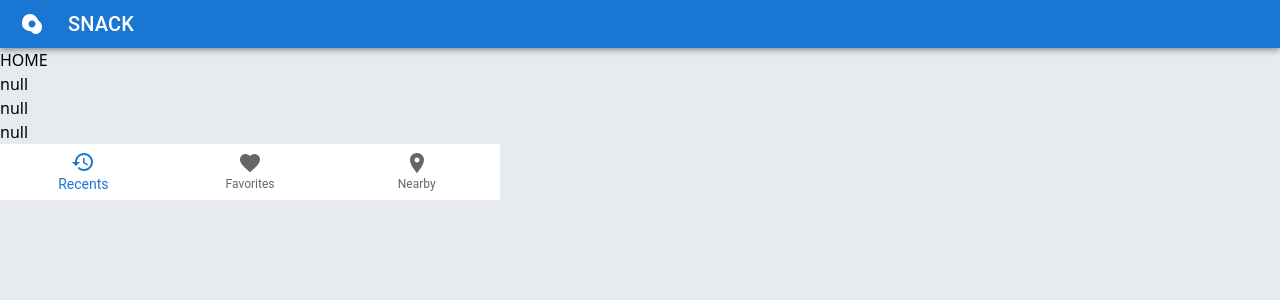
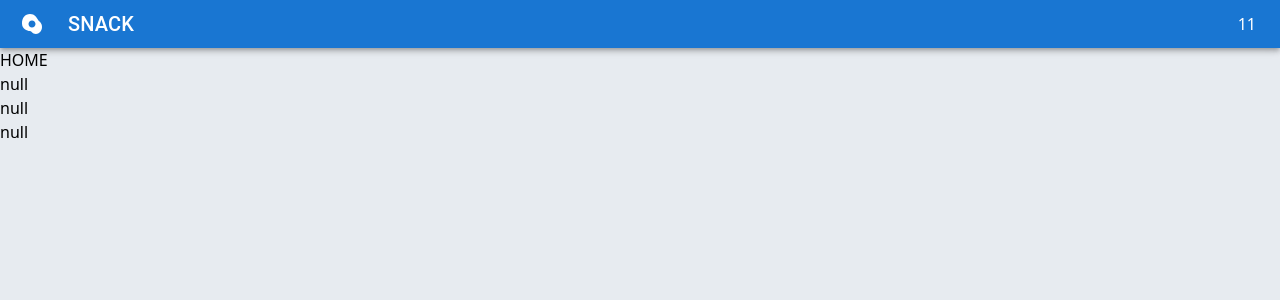
Before and after one commit to jdwns96/mern-template, a React (Create React App) app in the folder front/: page / in a window 1280 px wide. Shown: the top 300 px of the page. Built offline with nearby package versions, Linux system fonts and the light colour scheme.

Commit message:
[UPDATE]

```diff
--- a/front/src/components/layout/headers/AppHeader.tsx
+++ b/front/src/components/layout/headers/AppHeader.tsx
@@ -4,17 +4,23 @@ import React from "react";
 
 export default function AppHeader() {
   return (
-    <header>
+    <>
       <AppBar position="static">
-        <Toolbar variant="dense">
-          <IconButton edge="start" color="inherit" aria-label="menu" sx={{ mr: 2 }}>
-            <EggAlt />
-          </IconButton>
-          <Typography variant="h6" color="inherit" component="div">
-            SNACK
-          </Typography>
+        <Toolbar variant="dense" className="flex justify-between">
+          <div className="flex">
+            <IconButton edge="start" color="inherit" aria-label="menu" sx={{ mr: 2 }}>
+              <EggAlt />
+            </IconButton>
+            <Typography variant="h6" color="inherit" component="div" className="flex items-center">
+              SNACK
+            </Typography>
+          </div>
+          <ul className="flex">
+            <li className="h-full">1</li>
+            <li className="h-full">1</li>
+          </ul>
         </Toolbar>
       </AppBar>
-    </header>
+    </>
   );
 }
--- a/front/src/pages/index/index.tsx
+++ b/front/src/pages/index/index.tsx
@@ -14,7 +14,7 @@ export default function Home() {
         <li>{user_id ?? "null"}</li>
         <li>{name ?? "null"}</li>
       </ul>
-      <AppFooter />
+      {/* <AppFooter /> */}
     </div>
   );
 }
```
